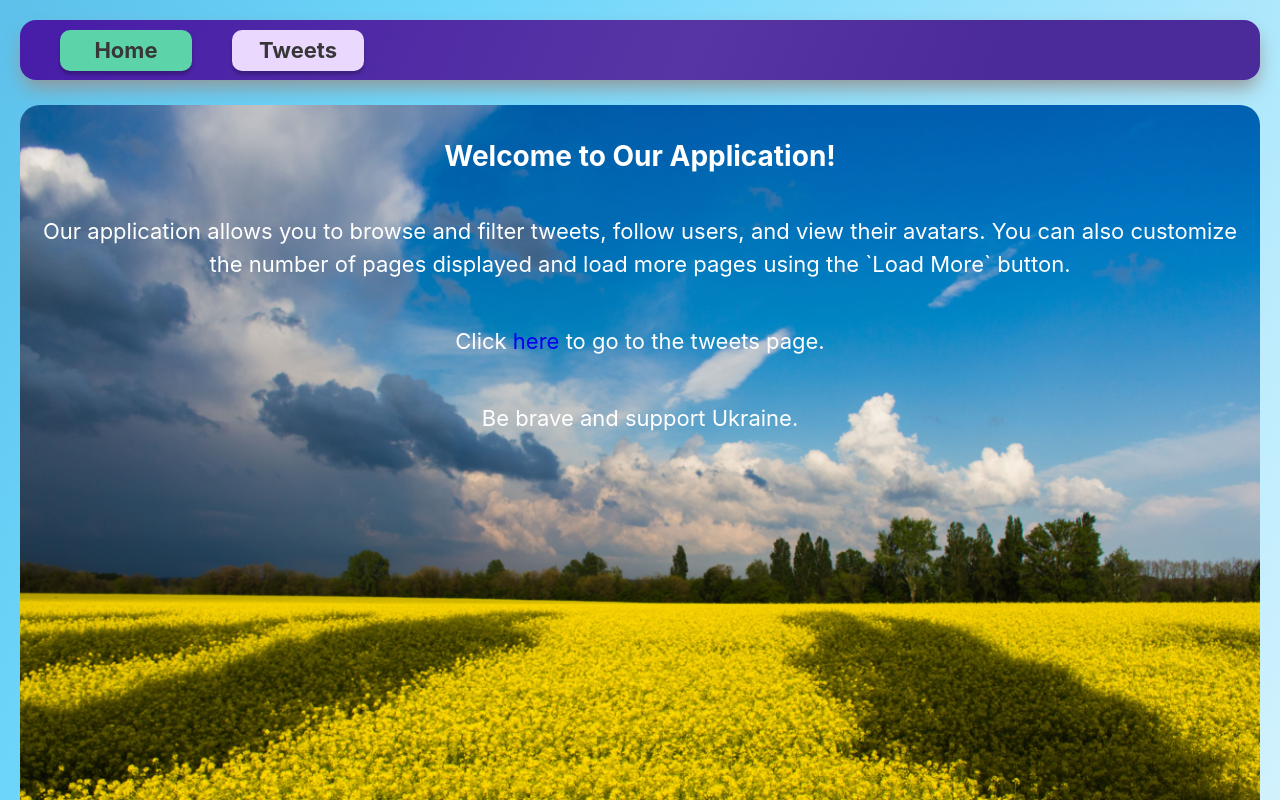
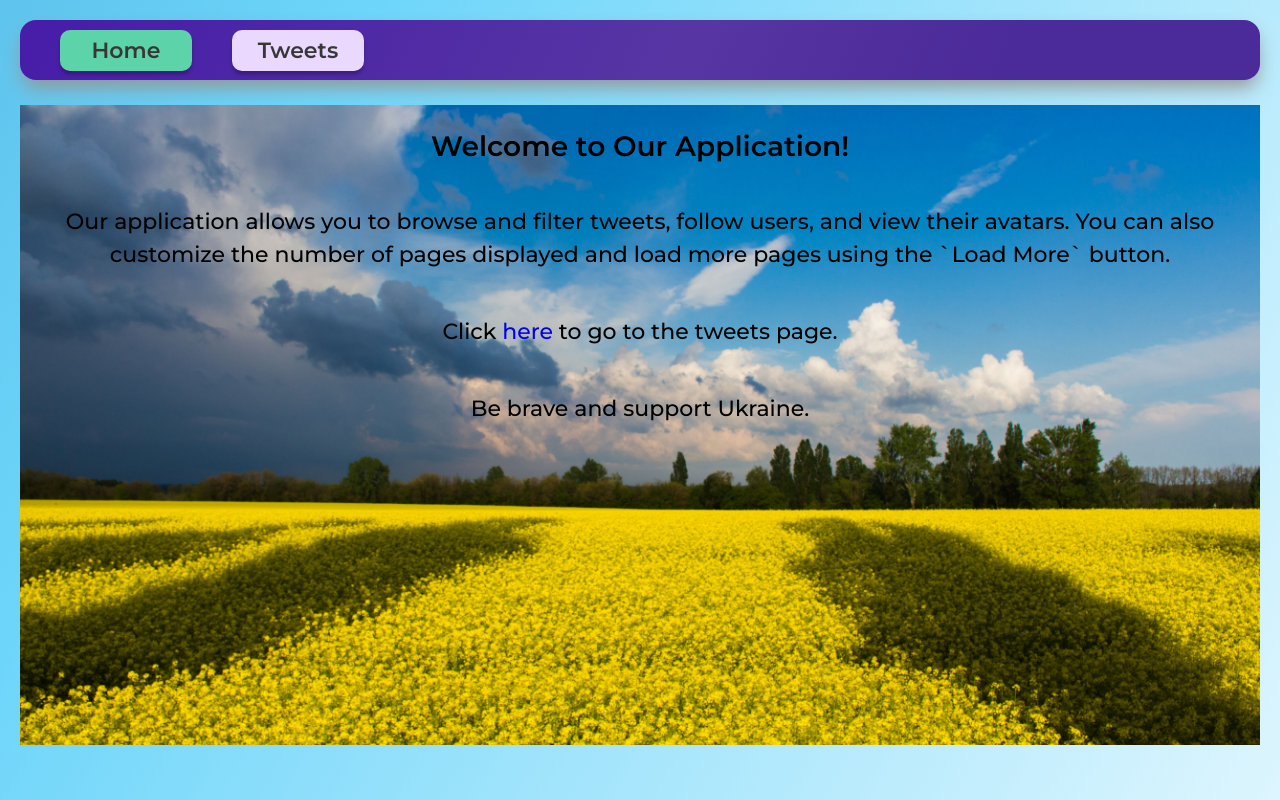
Before and after one commit to Sasha92Shevchuk/tweetsApp, a React (Vite) app: page / in a window 1280 px wide. Shown: the top 800 px of the page. Built offline with nearby package versions, Linux system fonts and the light colour scheme.

Commit message:
add font and fix style line and shadow

```diff
--- a/index.html
+++ b/index.html
@@ -2,6 +2,12 @@
 <html lang="en">
   <head>
     <meta charset="UTF-8" />
+    <link rel="preconnect" href="https://fonts.googleapis.com" />
+    <link rel="preconnect" href="https://fonts.gstatic.com" crossorigin />
+    <link
+      href="https://fonts.googleapis.com/css2?family=Montserrat:wght@500;600&display=swap"
+      rel="stylesheet"
+    />
     <link rel="icon" type="image/svg+xml" href="/Hansel.svg" />
     <meta name="viewport" content="width=device-width, initial-scale=1.0" />
     <title>tweetsApp</title>
--- a/src/components/TweetCard/TweetCard.jsx
+++ b/src/components/TweetCard/TweetCard.jsx
@@ -12,8 +12,6 @@ import {
 } from "./TweetCard.styled";
 import card_symbols from "../../assets/picture.png";
 import logo from "../../assets/Logo.png";
-import line from "../../assets/line.svg";
-import circle from "../../assets/circle.svg";
 
 export const TweetCard = ({ user, handleToogleStatus }) => {
   return (
@@ -21,10 +19,13 @@ export const TweetCard = ({ user, handleToogleStatus }) => {
       <Logo src={logo} alt="logo" />
       <SymbolsImg src={card_symbols} alt="symbols" />
       <WrapperAvatar>
-        <img src={line} alt="line" />
         <AvatarImgWrapper>
-          <img src={circle} alt="circle" />
-          <AvatarImg src={user.avatar} alt={user.user} />
+          <AvatarImg
+            src={user.avatar}
+            alt={user.user}
+            width={"62px"}
+            height={"62px"}
+          />
         </AvatarImgWrapper>
       </WrapperAvatar>
 
@@ -44,7 +45,13 @@ export const TweetCard = ({ user, handleToogleStatus }) => {
 };
 
 TweetCard.propTypes = {
-  user: PropTypes.object.isRequired,
+  user: PropTypes.shape({
+    avatar: PropTypes.string.isRequired,
+    user: PropTypes.string.isRequired,
+    tweets: PropTypes.number.isRequired,
+    followers: PropTypes.number.isRequired,
+    isFollowing: PropTypes.bool.isRequired,
+  }).isRequired,
 
   handleToogleStatus: PropTypes.func.isRequired,
 };
--- a/src/components/TweetCard/TweetCard.styled.js
+++ b/src/components/TweetCard/TweetCard.styled.js
@@ -33,18 +33,29 @@ export const SymbolsImg = styled.img`
   height: 168px;
 `;
 export const WrapperAvatar = styled.div`
-  display: flex;
-  align-items: center;
-  justify-content: center;
   width: 100%;
+  height: 8px;
   margin-top: 214px;
+  background: #ebd8ff;
+  box-shadow: 0 3.43693px 3.43693px rgba(0, 0, 0, 0.06),
+    inset 0 -1.71846px 3.43693px #ae7be3, inset 0 3.43693px 2.5777px #fbf8ff;
   position: relative;
 `;
 export const AvatarImgWrapper = styled.div`
+  position: absolute;
+  top: 50%;
+  left: 50%;
+  -webkit-transform: translateX(-50%) translateY(-50%);
+  transform: translateX(-50%) translateY(-50%);
   width: 80px;
   height: 80px;
+  display: flex;
+  justify-content: center;
+  align-items: center;
   border-radius: 50%;
-  position: absolute;
+  background-color: #ebd8ff;
+  box-shadow: inset 0 -2.19582px 4.39163px #ae7be3,
+    inset 0 4.39163px 3.29372px #fbf8ff;
 `;
 export const AvatarImg = styled.img`
   width: 62px;
--- a/src/index.css
+++ b/src/index.css
@@ -1,5 +1,5 @@
 :root {
-  font-family: Inter, system-ui, Avenir, Helvetica, Arial, sans-serif;
+  font-family: "Montserrat", sans-serif;
   line-height: 1.5;
   font-weight: 400;
   font-synthesis: none;
--- a/src/page/Home.jsx
+++ b/src/page/Home.jsx
@@ -1,16 +1,8 @@
-import {
-  BackgroundImage,
-  Container,
-  Content,
-  Description,
-  Title,
-} from "./Home.styled";
-import bg from "../assets/home_BG.jpg";
+import { Content, Description, Title } from "./Home.styled";
+
 import { Link } from "react-router-dom";
 export const Home = () => {
   return (
-    <Container>
-      <BackgroundImage src={bg} alt="Home Image" />
     <Content>
       <Title>Welcome to Our Application!</Title>
       <Description>
@@ -23,7 +15,6 @@ export const Home = () => {
       </Description>
       <Description>Be brave and support Ukraine.</Description>
     </Content>
-    </Container>
   );
 };
 
--- a/src/page/Home.styled.js
+++ b/src/page/Home.styled.js
@@ -1,23 +1,17 @@
 import styled from "styled-components";
+import bg from "../assets/home_BG.jpg";
 
-export const Container = styled.div`
-  position: relative;
-  color: #fff;
-`;
-
-export const BackgroundImage = styled.img`
-  max-width: 100%;
-  height: auto;
-  object-fit: contain;
-  border-radius: 20px;
-`;
 export const Content = styled.div`
+  background-image: url(${bg});
+  background-size: cover;
+  background-position: center;
+  max-width: 1280px;
+  max-height: 720px;
+  height: 600px;
   display: flex;
   flex-direction: column;
   align-items: center;
   padding: 20px;
-  position: absolute;
-  top: 10px;
 `;
 
 export const Title = styled.h1`
```
Also changed, not shown: src/assets/circle.svg (deleted), src/assets/line.svg (deleted). Lines whose indentation alone changed are shown as unchanged.
